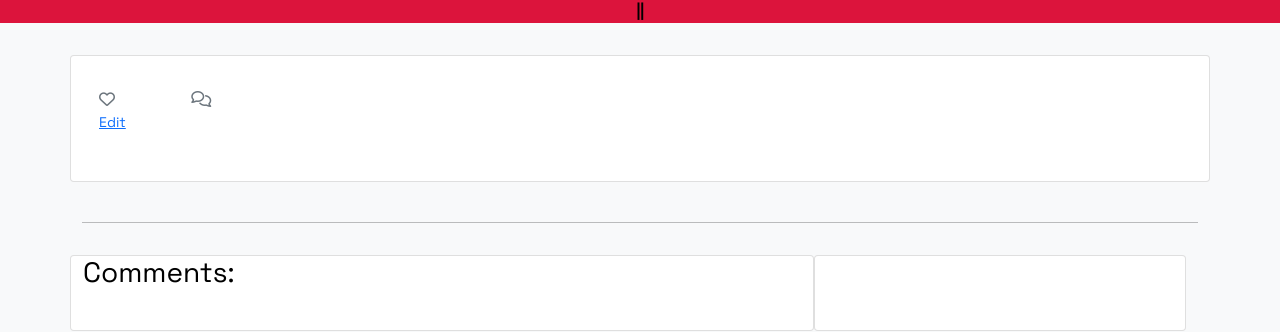
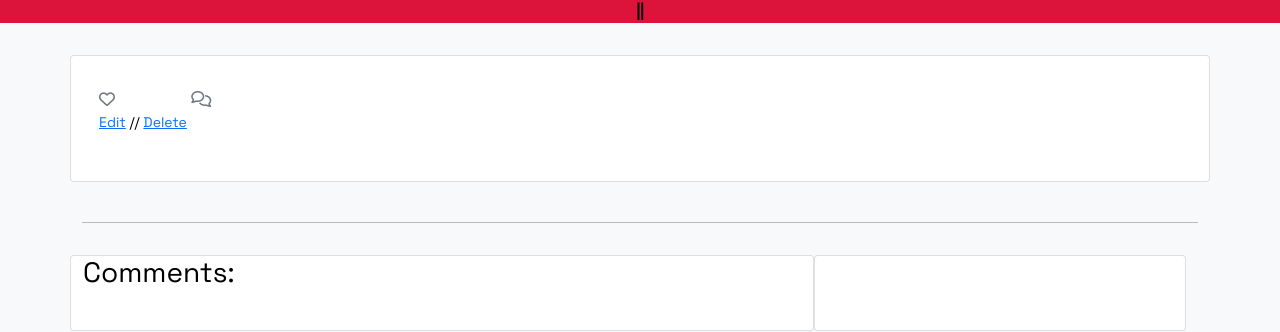
Before and after one commit to jrdnbrkfld/gamernetic, a Django app: template templates/post_detail.html in a window 1280 px wide. Shown: the part 207-539 px from the top of the page. Run offline with Django 4.2, Linux system fonts and the light colour scheme; the template is opened without the code that fills it, so the values that code supplies are empty; some libraries are stand-ins or nearby versions.

Commit message:
add link to delete post

```diff
--- a/templates/post_detail.html
+++ b/templates/post_detail.html
@@ -60,7 +60,11 @@
                         {% endwith %}
                     </div>
                     {% post_to_twitter "New blog post: Check it out!" object_or_url "<p class='twitter'>Share to Twitter</p>" %}
-                    <small><p><a href="{% url 'update_post' post.slug %}">Edit</a></p></small>
+                    <small>
+                        <p>
+                            <a href="{% url 'update_post' post.slug %}">Edit</a> // <a href="{% url 'delete' post.slug %}">Delete</a>
+                        </p>
+                    </small>
                 </div>
             </div>
         </div>
```
